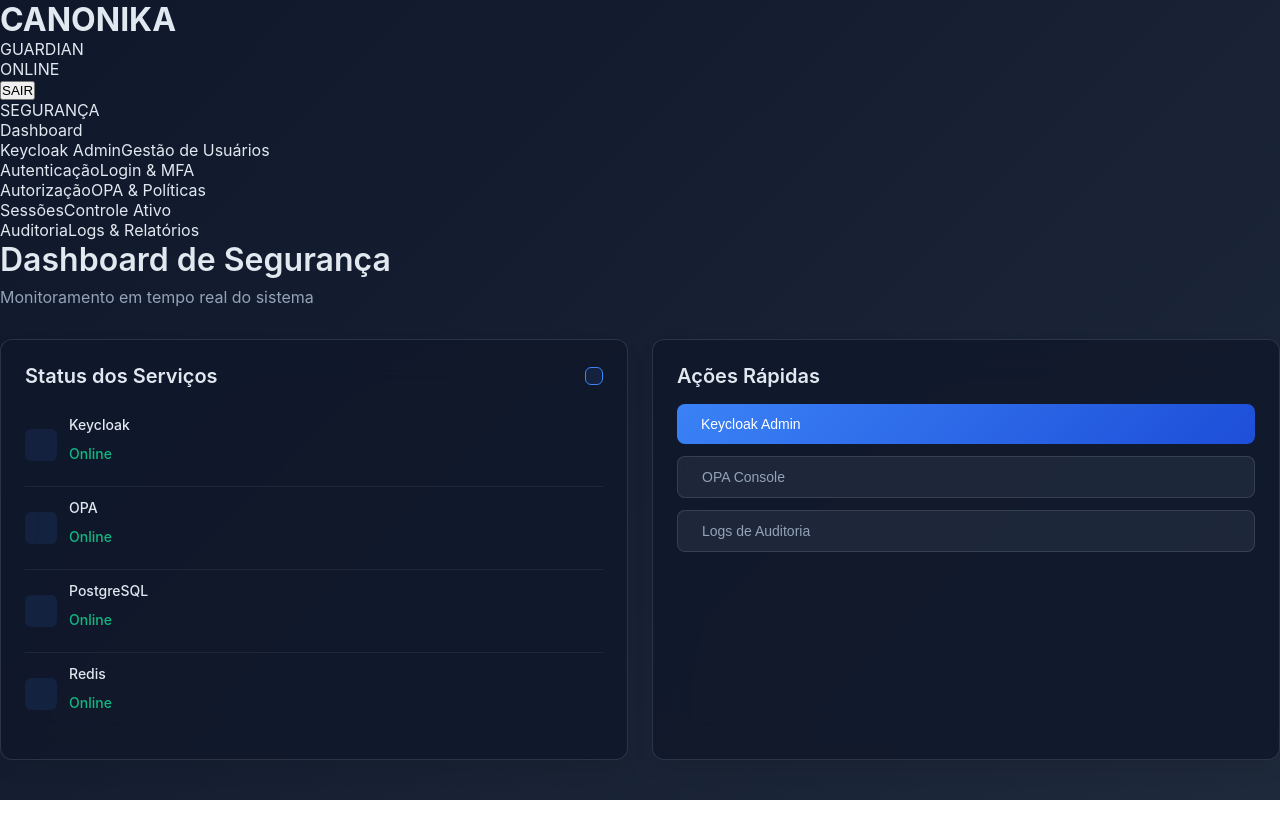
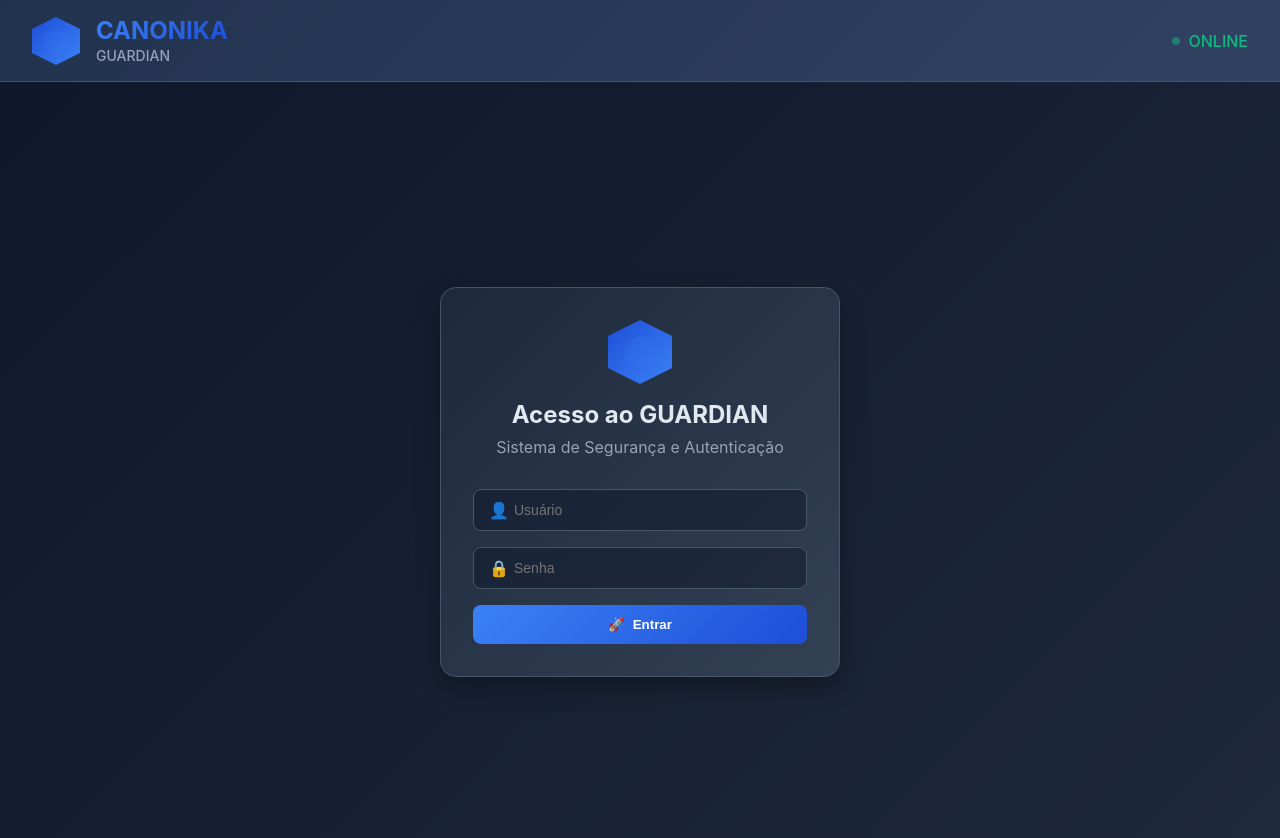
Before and after one commit to aixyzdata/guardian, a Vue app in the folder web/: page / in a window 1280 px wide. Shown: the top 838 px of the page. Before the commit the page ends 800 px from the top, so only its background shows below. Built offline with nearby package versions, Linux system fonts and the light colour scheme.

Commit message:
feat: implementa MasterPage único em todos os submódulos

```diff
--- a/web/src/App.vue
+++ b/web/src/App.vue
@@ -1,112 +1,10 @@
 <template>
-  <div class="canonika-app">
-    <!-- Header futurista -->
-    <header class="canonika-header">
-      <div class="header-content">
-        <div class="logo-section">
-          <div class="logo-icon">
-            <div class="logo-hexagon"></div>
-            <div class="logo-pulse"></div>
-          </div>
-          <div class="logo-text-container">
-            <h1 class="logo-text">CANONIKA</h1>
-            <span class="logo-subtitle">GUARDIAN</span>
-          </div>
-        </div>
-        <div class="header-actions">
-          <div class="system-status">
-            <div class="status-indicator online"></div>
-            <span>ONLINE</span>
-          </div>
-          <button @click="logout" class="logout-btn">
-            <i class="fas fa-sign-out-alt"></i>
-            SAIR
-          </button>
-        </div>
-      </div>
-      <div class="header-glow"></div>
-    </header>
-
-    <div class="canonika-layout">
-      <!-- Sidebar futurista -->
-      <nav class="canonika-sidebar">
-        <div class="sidebar-header">
-          <div class="nav-icon active">
-            <i class="nav-dot"></i>
-            <span>SEGURANÇA</span>
-          </div>
-        </div>
-        <ul class="nav-menu">
-          <li class="nav-item" :class="{ active: currentView === 'dashboard' }">
-            <div class="nav-link" @click="setView('dashboard')">
-              <div class="nav-icon">
-                <i class="fas fa-tachometer-alt"></i>
-              </div>
-              <div class="nav-text">
-                <span class="nav-title">Dashboard</span>
-              </div>
-            </div>
-          </li>
-          <li class="nav-item" :class="{ active: currentView === 'keycloak' }">
-            <div class="nav-link" @click="setView('keycloak')">
-              <div class="nav-icon">
-                <i class="fas fa-users-cog"></i>
-              </div>
-              <div class="nav-text">
-                <span class="nav-title">Keycloak Admin</span>
-                <span class="service-subtitle">Gestão de Usuários</span>
-              </div>
-            </div>
-          </li>
-          <li class="nav-item" :class="{ active: currentView === 'autenticacao' }">
-            <div class="nav-link" @click="setView('autenticacao')">
-              <div class="nav-icon">
-                <i class="fas fa-key"></i>
-              </div>
-              <div class="nav-text">
-                <span class="nav-title">Autenticação</span>
-                <span class="service-subtitle">Login & MFA</span>
-              </div>
-            </div>
-          </li>
-          <li class="nav-item" :class="{ active: currentView === 'autorizacao' }">
-            <div class="nav-link" @click="setView('autorizacao')">
-              <div class="nav-icon">
-                <i class="fas fa-shield-alt"></i>
-              </div>
-              <div class="nav-text">
-                <span class="nav-title">Autorização</span>
-                <span class="service-subtitle">OPA & Políticas</span>
-              </div>
-            </div>
-          </li>
-          <li class="nav-item" :class="{ active: currentView === 'sessoes' }">
-            <div class="nav-link" @click="setView('sessoes')">
-              <div class="nav-icon">
-                <i class="fas fa-clock"></i>
-              </div>
-              <div class="nav-text">
-                <span class="nav-title">Sessões</span>
-                <span class="service-subtitle">Controle Ativo</span>
-              </div>
-            </div>
-          </li>
-          <li class="nav-item" :class="{ active: currentView === 'auditoria' }">
-            <div class="nav-link" @click="setView('auditoria')">
-              <div class="nav-icon">
-                <i class="fas fa-file-alt"></i>
-              </div>
-              <div class="nav-text">
-                <span class="nav-title">Auditoria</span>
-                <span class="service-subtitle">Logs & Relatórios</span>
-              </div>
-            </div>
-          </li>
-        </ul>
-      </nav>
-
-      <!-- Main Content -->
-      <main class="canonika-main">
+  <MasterPage
+    :serviceConfig="serviceConfig"
+    @view-changed="handleViewChange"
+    @login="handleLogin"
+    @logout="handleLogout"
+  >
            <!-- Dashboard -->
        <div v-if="currentView === 'dashboard'" class="canonika-view">
          <div class="view-header">
@@ -278,18 +176,66 @@
              </div>
            </div>
          </div>
-       </div>
-     </main>
-   </div>
- </div>
+               </div>
+      </MasterPage>
 </template>
 
 <script>
+import MasterPage from './components/MasterPage.vue'
+
 export default {
   name: 'App',
+  components: {
+    MasterPage
+  },
   data() {
     return {
       currentView: 'dashboard',
+
+      // Configuração do serviço Guardian
+      serviceConfig: {
+        name: 'GUARDIAN',
+        description: 'Sistema de Segurança e Autenticação',
+        iconClass: 'fas fa-shield-alt',
+        menuItems: [
+          {
+            id: 'dashboard',
+            title: 'Dashboard',
+            icon: 'fas fa-tachometer-alt',
+            subtitle: 'Visão Geral'
+          },
+          {
+            id: 'keycloak',
+            title: 'Keycloak Admin',
+            icon: 'fas fa-users-cog',
+            subtitle: 'Gestão de Usuários'
+          },
+          {
+            id: 'autenticacao',
+            title: 'Autenticação',
+            icon: 'fas fa-key',
+            subtitle: 'Login & MFA'
+          },
+          {
+            id: 'autorizacao',
+            title: 'Autorização',
+            icon: 'fas fa-shield-alt',
+            subtitle: 'OPA & Políticas'
+          },
+          {
+            id: 'sessoes',
+            title: 'Sessões',
+            icon: 'fas fa-clock',
+            subtitle: 'Controle Ativo'
+          },
+          {
+            id: 'auditoria',
+            title: 'Auditoria',
+            icon: 'fas fa-file-alt',
+            subtitle: 'Logs & Relatórios'
+          }
+        ]
+      },
 
       user: {
         id: 'admin-001',
@@ -329,11 +275,18 @@ export default {
   },
 
   methods: {
-    setView(view) {
-      this.currentView = view
+    handleViewChange(viewId) {
+      this.currentView = viewId
     },
 
-    logout() {
+    handleLogin(user) {
+      this.user = user
+      console.log('Usuário logado:', user)
+    },
+
+    handleLogout() {
+      this.user = null
+      console.log('Usuário deslogado')
       // Redirecionar para Quarter (ponto de entrada)
       window.location.href = 'http://localhost:3704'
     },
--- a/web/src/components/MasterPage.vue
+++ b/web/src/components/MasterPage.vue
@@ -54,7 +54,7 @@
         <div class="sidebar-header">
           <div class="nav-icon active">
             <i class="nav-dot"></i>
-            <span v-if="!sidebarCollapsed">SEGURANÇA</span>
+            <span v-if="!sidebarCollapsed">NAVEGAÇÃO</span>
           </div>
         </div>
 
@@ -199,12 +199,10 @@ export default {
       this.$set(this.openSubmenus, menuId, !this.openSubmenus[menuId])
     },
     login() {
-      // Simular login para desenvolvimento
+      // Simular login
       this.user = {
-        id: 'admin-001',
-        name: 'Administrador',
-        email: 'admin@canonika.io',
-        roles: ['admin', 'security_admin']
+        name: this.loginForm.username,
+        role: 'admin'
       }
       this.$emit('login', this.user)
     },
@@ -212,55 +210,40 @@ export default {
       this.user = null
       this.$emit('logout')
     }
+  },
+  mounted() {
+    // Inicializar submenus fechados
+    this.serviceConfig.menuItems.forEach(item => {
+      if (item.submenu) {
+        this.$set(this.openSubmenus, item.id, false)
+      }
+    })
   }
 }
 </script>
 
 <style scoped>
-/* Reset CSS Universal */
-* {
-  margin: 0;
-  padding: 0;
-  box-sizing: border-box;
-}
-
-html, body {
-  margin: 0 !important;
-  padding: 0 !important;
-  border: none !important;
-}
-
-/* Layout Principal */
+/* Estilos específicos do MasterPage */
 .canonika-app {
   min-height: 100vh;
   background: linear-gradient(135deg, #0f172a 0%, #1e293b 100%);
   color: #e2e8f0;
-  font-family: -apple-system, BlinkMacSystemFont, 'Segoe UI', 'Roboto', 'Oxygen',
-    'Ubuntu', 'Cantarell', 'Fira Sans', 'Droid Sans', 'Helvetica Neue', sans-serif;
-  -webkit-font-smoothing: antialiased;
-  -moz-osx-font-smoothing: grayscale;
 }
 
-/* Header Futurista */
 .canonika-header {
-  position: fixed;
-  top: 0;
-  left: 0;
-  right: 0;
-  z-index: 1000;
-  background: rgba(15, 23, 42, 0.95);
-  backdrop-filter: blur(10px);
-  border-bottom: 1px solid rgba(148, 163, 184, 0.1);
-  padding: 0.75rem 0;
+  background: linear-gradient(135deg, #1e293b 0%, #334155 100%);
+  border-bottom: 1px solid #475569;
+  position: relative;
+  overflow: hidden;
 }
 
 .header-content {
   display: flex;
   justify-content: space-between;
   align-items: center;
-  max-width: 1400px;
-  margin: 0 auto;
-  padding: 0 1.5rem;
+  padding: 1rem 2rem;
+  position: relative;
+  z-index: 2;
 }
 
 .logo-section {
@@ -271,16 +254,16 @@ html, body {
 
 .logo-icon {
   position: relative;
-  width: 2.5rem;
-  height: 2.5rem;
+  width: 3rem;
+  height: 3rem;
 }
 
 .logo-hexagon {
   width: 100%;
   height: 100%;
-  background: linear-gradient(135deg, #3b82f6, #1d4ed8);
+  background: linear-gradient(135deg, #3b82f6 0%, #1d4ed8 100%);
   clip-path: polygon(50% 0%, 100% 25%, 100% 75%, 50% 100%, 0% 75%, 0% 25%);
-  position: relative;
+  animation: rotate 10s linear infinite;
 }
 
 .logo-pulse {
@@ -288,56 +271,20 @@ html, body {
   top: 50%;
   left: 50%;
   transform: translate(-50%, -50%);
-  width: 0.5rem;
-  height: 0.5rem;
-  background: #ffffff;
+  width: 1.5rem;
+  height: 1.5rem;
+  background: rgba(59, 130, 246, 0.3);
   border-radius: 50%;
   animation: pulse 2s ease-in-out infinite;
-}
-
-@keyframes pulse {
-  0%, 100% {
-    opacity: 1;
-    transform: translate(-50%, -50%) scale(1);
-  }
-  50% {
-    opacity: 0.7;
-    transform: translate(-50%, -50%) scale(1.2);
-  }
-}
-
-.logo-text-container {
-  display: flex;
-  flex-direction: column;
 }
 
 .logo-text {
   font-size: 1.5rem;
   font-weight: 700;
-  background: linear-gradient(135deg, #3b82f6, #1d4ed8);
+  background: linear-gradient(135deg, #3b82f6 0%, #1d4ed8 100%);
   -webkit-background-clip: text;
   -webkit-text-fill-color: transparent;
-  background-clip: text;
   margin: 0;
-}
-
-.module-title-with-icon {
-  display: flex;
-  align-items: center;
-  gap: 0.5rem;
-  margin-top: 0.25rem;
-}
-
-.module-icon {
-  width: 1rem;
-  height: 1rem;
-  background: linear-gradient(135deg, #10b981, #059669);
-  border-radius: 50%;
-  display: flex;
-  align-items: center;
-  justify-content: center;
-  font-size: 0.5rem;
-  color: white;
 }
 
 .logo-subtitle {
@@ -349,130 +296,104 @@ html, body {
 .header-actions {
   display: flex;
   align-items: center;
-  gap: 1.5rem;
+  gap: 1rem;
 }
 
 .user-info {
   display: flex;
   align-items: center;
-  gap: 0.75rem;
+  gap: 0.5rem;
 }
 
 .user-avatar {
   width: 2rem;
   height: 2rem;
-  background: linear-gradient(135deg, #3b82f6, #1d4ed8);
+  background: linear-gradient(135deg, #3b82f6 0%, #1d4ed8 100%);
   border-radius: 50%;
   display: flex;
   align-items: center;
   justify-content: center;
+  font-weight: 600;
   color: white;
-  font-weight: 600;
-  font-size: 0.875rem;
 }
 
 .user-name {
+  font-weight: 500;
   color: #e2e8f0;
-  font-weight: 500;
-}
-
-.user-menu {
-  position: relative;
 }
 
 .logout-btn {
   background: rgba(239, 68, 68, 0.1);
+  border: 1px solid rgba(239, 68, 68, 0.2);
   color: #ef4444;
-  border: 1px solid #ef4444;
   padding: 0.5rem 1rem;
-  border-radius: 6px;
-  font-size: 0.875rem;
+  border-radius: 0.5rem;
   cursor: pointer;
-  transition: all 0.2s;
+  transition: all 0.2s ease;
   display: flex;
   align-items: center;
   gap: 0.5rem;
 }
 
 .logout-btn:hover {
-  background: #ef4444;
-  color: white;
+  background: rgba(239, 68, 68, 0.2);
 }
 
 .system-status {
   display: flex;
   align-items: center;
   gap: 0.5rem;
-  padding: 0.5rem 1rem;
-  background: rgba(16, 185, 129, 0.1);
-  border: 1px solid #10b981;
-  border-radius: 6px;
-  font-size: 0.875rem;
   color: #10b981;
+  font-weight: 500;
 }
 
 .status-indicator {
   width: 0.5rem;
   height: 0.5rem;
+  background: #10b981;
   border-radius: 50%;
   animation: pulse 2s ease-in-out infinite;
 }
 
-.status-indicator.online {
-  background: #10b981;
+.header-glow {
+  position: absolute;
+  top: 0;
+  left: 0;
+  right: 0;
+  bottom: 0;
+  background: linear-gradient(135deg, rgba(59, 130, 246, 0.1) 0%, rgba(29, 78, 216, 0.1) 100%);
+  pointer-events: none;
 }
 
-.header-glow {
-  position: absolute;
-  bottom: 0;
-  left: 0;
-  right: 0;
-  height: 1px;
-  background: linear-gradient(90deg, transparent, #3b82f6, transparent);
+.canonika-layout {
+  display: flex;
+  min-height: calc(100vh - 4rem);
 }
 
-/* Layout Principal */
-.canonika-layout {
-  display: flex;
-  min-height: 100vh;
-  padding-top: 4rem;
-}
-
-/* Sidebar Toggle */
 .sidebar-toggle {
   position: fixed;
   top: 5rem;
   left: 1rem;
-  z-index: 999;
-  background: rgba(15, 23, 42, 0.9);
-  border: 1px solid rgba(148, 163, 184, 0.2);
-  color: #e2e8f0;
+  z-index: 1000;
+  background: rgba(59, 130, 246, 0.1);
+  border: 1px solid rgba(59, 130, 246, 0.2);
+  color: #3b82f6;
   padding: 0.5rem;
-  border-radius: 6px;
+  border-radius: 0.5rem;
   cursor: pointer;
-  transition: all 0.3s;
-  backdrop-filter: blur(10px);
+  transition: all 0.2s ease;
 }
 
 .sidebar-toggle:hover {
-  background: rgba(59, 130, 246, 0.1);
-  border-color: #3b82f6;
+  background: rgba(59, 130, 246, 0.2);
 }
 
-.sidebar-toggle.sidebar-collapsed {
-  left: 1rem;
-}
-
-/* Sidebar Futurista */
 .canonika-sidebar {
   width: 280px;
-  background: rgba(15, 23, 42, 0.95);
-  backdrop-filter: blur(10px);
-  border-right: 1px solid rgba(148, 163, 184, 0.1);
-  padding: 1rem 0;
+  background: linear-gradient(135deg, #1e293b 0%, #334155 100%);
+  border-right: 1px solid #475569;
   transition: all 0.3s ease;
   overflow-y: auto;
-  height: calc(100vh - 4rem);
 }
 
 .canonika-sidebar.sidebar-collapsed {
@@ -480,12 +401,11 @@ html, body {
 }
 
 .sidebar-header {
-  padding: 0 1rem 1rem;
-  border-bottom: 1px solid rgba(148, 163, 184, 0.1);
-  margin-bottom: 1rem;
+  padding: 1rem;
+  border-bottom: 1px solid #475569;
 }
 
-.nav-icon.active {
+.nav-icon {
   display: flex;
   align-items: center;
   gap: 0.5rem;
@@ -497,8 +417,8 @@ html, body {
 }
 
 .nav-dot {
-  width: 0.25rem;
-  height: 0.25rem;
+  width: 0.5rem;
+  height: 0.5rem;
   background: #3b82f6;
   border-radius: 50%;
 }
@@ -510,18 +430,18 @@ html, body {
 }
 
 .nav-item {
-  margin: 0.25rem 0;
+  margin: 0;
 }
 
 .nav-link {
   display: flex;
   align-items: center;
+  gap: 0.75rem;
   padding: 0.75rem 1rem;
   color: #94a3b8;
   text-decoration: none;
-  transition: all 0.2s;
+  transition: all 0.2s ease;
   cursor: pointer;
-  position: relative;
 }
 
 .nav-link:hover {
@@ -530,7 +450,7 @@ html, body {
 }
 
 .nav-item.active .nav-link {
-  background: rgba(59, 130, 246, 0.15);
+  background: rgba(59, 130, 246, 0.2);
   color: #3b82f6;
   border-right: 2px solid #3b82f6;
 }
@@ -541,18 +461,17 @@ html, body {
   display: flex;
   align-items: center;
   justify-content: center;
-  margin-right: 0.75rem;
-  font-size: 0.875rem;
+  flex-shrink: 0;
 }
 
 .nav-text {
   flex: 1;
-  display: flex;
-  flex-direction: column;
+  min-width: 0;
 }
 
 .nav-title {
   font-weight: 500;
+  color: inherit;
   font-size: 0.875rem;
 }
 
@@ -563,51 +482,58 @@ html, body {
 }
 
 .submenu-icon {
-  font-size: 0.75rem;
-  transition: transform 0.2s;
+  margin-left: auto;
+  transition: transform 0.2s ease;
+}
+
+.nav-item.active .submenu-icon {
+  transform: rotate(90deg);
 }
 
 .submenu {
   list-style: none;
-  padding-left: 2.5rem;
+  padding: 0;
+  margin: 0;
+  background: rgba(15, 23, 42, 0.5);
   max-height: 0;
   overflow: hidden;
   transition: max-height 0.3s ease;
 }
 
 .submenu.show {
-  max-height: 200px;
+  max-height: 500px;
 }
 
-/* Main Content */
+.submenu .nav-link {
+  padding-left: 2.5rem;
+  font-size: 0.875rem;
+}
+
 .canonika-main {
   flex: 1;
   padding: 2rem;
-  transition: all 0.3s ease;
+  transition: margin-left 0.3s ease;
 }
 
 .canonika-main.sidebar-collapsed {
-  margin-left: 0;
+  margin-left: 4rem;
 }
 
-/* Login Container */
 .login-container {
   display: flex;
   align-items: center;
   justify-content: center;
   min-height: calc(100vh - 4rem);
-  padding: 2rem;
 }
 
 .login-card {
-  background: rgba(15, 23, 42, 0.8);
-  backdrop-filter: blur(20px);
-  border: 1px solid rgba(148, 163, 184, 0.2);
-  border-radius: 12px;
-  padding: 2.5rem;
+  background: linear-gradient(135deg, #1e293b 0%, #334155 100%);
+  border: 1px solid #475569;
+  border-radius: 1rem;
+  padding: 2rem;
   width: 100%;
   max-width: 400px;
-  box-shadow: 0 25px 50px -12px rgba(0, 0, 0, 0.25);
+  box-shadow: 0 10px 25px rgba(0, 0, 0, 0.3);
 }
 
 .login-header {
@@ -625,9 +551,9 @@ html, body {
 .logo-hexagon-large {
   width: 100%;
   height: 100%;
-  background: linear-gradient(135deg, #3b82f6, #1d4ed8);
+  background: linear-gradient(135deg, #3b82f6 0%, #1d4ed8 100%);
   clip-path: polygon(50% 0%, 100% 25%, 100% 75%, 50% 100%, 0% 75%, 0% 25%);
-  position: relative;
+  animation: rotate 10s linear infinite;
 }
 
 .logo-pulse-large {
@@ -635,50 +561,34 @@ html, body {
   top: 50%;
   left: 50%;
   transform: translate(-50%, -50%);
-  width: 0.5rem;
-  height: 0.5rem;
-  background: #ffffff;
+  width: 2rem;
+  height: 2rem;
+  background: rgba(59, 130, 246, 0.3);
   border-radius: 50%;
-  z-index: 2;
-  box-shadow: 0 0 8px rgba(255, 255, 255, 0.8);
-  animation: pulse-glow 2s ease-in-out infinite;
-}
-
-@keyframes pulse-glow {
-  0%, 100% {
-    opacity: 1;
-    transform: translate(-50%, -50%) scale(1);
-    box-shadow: 0 0 8px rgba(255, 255, 255, 0.8);
-  }
-  50% {
-    opacity: 0.7;
-    transform: translate(-50%, -50%) scale(1.2);
-    box-shadow: 0 0 16px rgba(255, 255, 255, 1);
-  }
+  animation: pulse 2s ease-in-out infinite;
 }
 
 .login-title {
   font-size: 1.5rem;
-  font-weight: 600;
+  font-weight: 700;
   color: #e2e8f0;
-  margin-bottom: 0.5rem;
+  margin: 0 0 0.5rem;
 }
 
 .login-subtitle {
   color: #94a3b8;
-  font-size: 0.875rem;
+  margin: 0;
 }
 
 .login-form {
   display: flex;
   flex-direction: column;
-  gap: 1.5rem;
+  gap: 1rem;
 }
 
 .form-group {
   display: flex;
   flex-direction: column;
-  gap: 0.5rem;
 }
 
 .input-container {
@@ -690,19 +600,19 @@ html, body {
 .input-icon {
   position: absolute;
   left: 1rem;
-  color: #94a3b8;
-  font-size: 1rem;
+  color: #64748b;
+  z-index: 1;
 }
 
 .form-input {
   width: 100%;
   padding: 0.75rem 1rem 0.75rem 2.5rem;
-  background: rgba(30, 41, 59, 0.8);
-  border: 1px solid rgba(148, 163, 184, 0.2);
-  border-radius: 8px;
+  background: rgba(15, 23, 42, 0.5);
+  border: 1px solid #475569;
+  border-radius: 0.5rem;
   color: #e2e8f0;
   font-size: 0.875rem;
-  transition: all 0.2s;
+  transition: all 0.2s ease;
 }
 
 .form-input:focus {
@@ -711,20 +621,15 @@ html, body {
   box-shadow: 0 0 0 3px rgba(59, 130, 246, 0.1);
 }
 
-.form-input::placeholder {
-  color: #64748b;
-}
-
 .login-btn {
-  background: linear-gradient(135deg, #3b82f6, #1d4ed8);
+  background: linear-gradient(135deg, #3b82f6 0%, #1d4ed8 100%);
+  border: none;
   color: white;
-  border: none;
-  padding: 0.875rem 1.5rem;
-  border-radius: 8px;
-  font-size: 0.875rem;
+  padding: 0.75rem 1rem;
+  border-radius: 0.5rem;
   font-weight: 600;
   cursor: pointer;
-  transition: all 0.2s;
+  transition: all 0.2s ease;
   display: flex;
   align-items: center;
   justify-content: center;
@@ -733,11 +638,46 @@ html, body {
 
 .login-btn:hover {
   transform: translateY(-1px);
-  box-shadow: 0 10px 25px -5px rgba(59, 130, 246, 0.4);
+  box-shadow: 0 4px 12px rgba(59, 130, 246, 0.3);
 }
 
-/* Service Content */
 .service-content {
   width: 100%;
 }
+
+/* Animações */
+@keyframes rotate {
+  from { transform: rotate(0deg); }
+  to { transform: rotate(360deg); }
+}
+
+@keyframes pulse {
+  0%, 100% { opacity: 1; }
+  50% { opacity: 0.5; }
+}
+
+/* Responsive */
+@media (max-width: 768px) {
+  .canonika-sidebar {
+    position: fixed;
+    top: 4rem;
+    left: 0;
+    height: calc(100vh - 4rem);
+    z-index: 1000;
+    transform: translateX(-100%);
+  }
+
+  .canonika-sidebar:not(.sidebar-collapsed) {
+    transform: translateX(0);
+  }
+
+  .canonika-main {
+    margin-left: 0;
+    padding: 1rem;
+  }
+
+  .sidebar-toggle {
+    display: flex;
+  }
+}
 </style>
--- a/web/vite.config.js
+++ b/web/vite.config.js
@@ -1,8 +1,14 @@
 import { defineConfig } from 'vite'
 import vue from '@vitejs/plugin-vue'
+import path from 'path'
 
 export default defineConfig({
   plugins: [vue()],
+  resolve: {
+    alias: {
+      '@shared': path.resolve(__dirname, '../../shared')
+    }
+  },
   base: '/',
   server: {
     host: '0.0.0.0',
```
